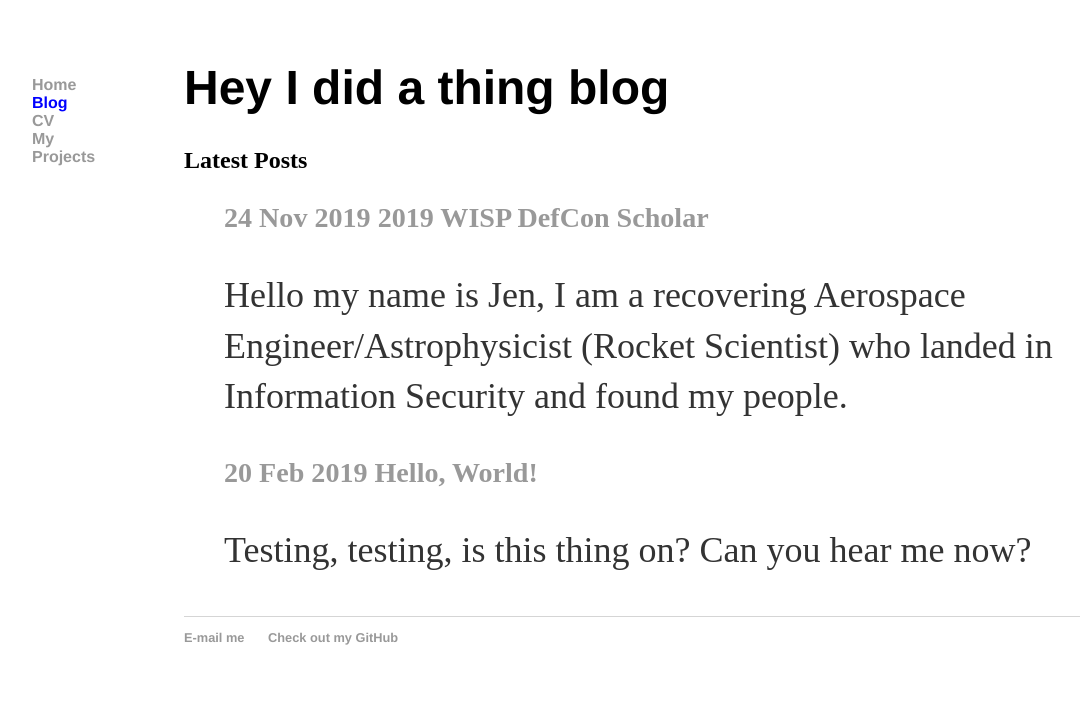
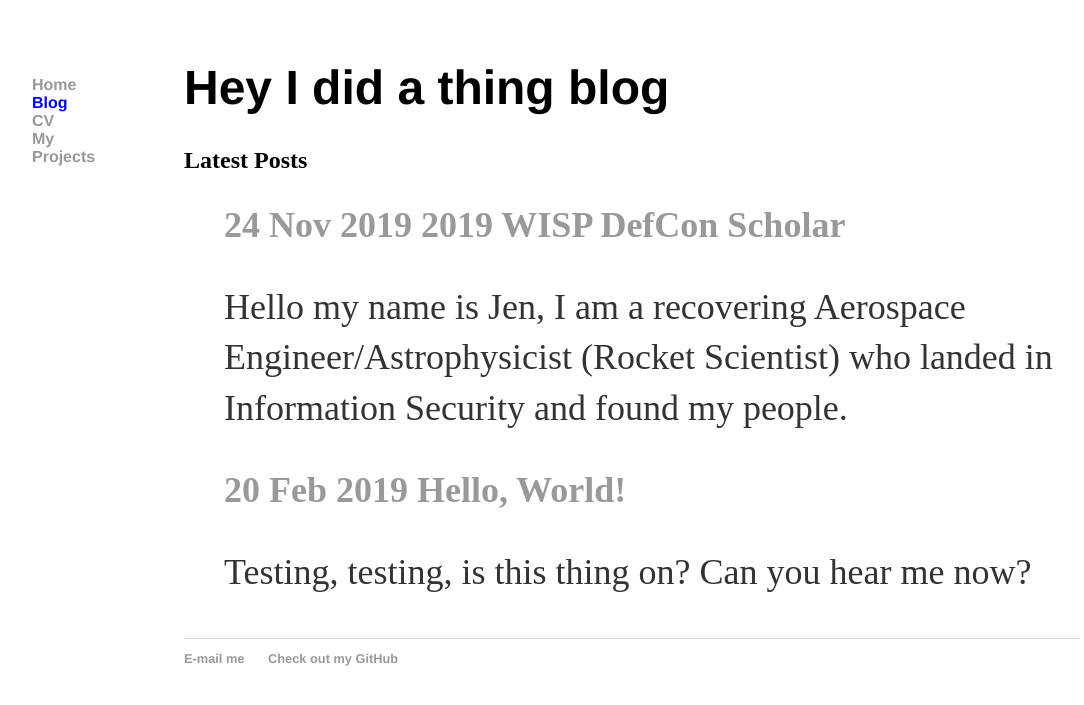
Before and after one commit to RocketGeek42/rocketgeek.github.io, a Jekyll site: the page built from blog/index.html, in a window 1280 px wide. Shown: the top 705 px of the page, without its empty margins (8-1092 px from the left). Built offline with Jekyll 4.4.1, drawn with Linux system fonts in a browser that asks for light colours.

```diff
--- a/blog/index.html
+++ b/blog/index.html
@@ -8,7 +8,7 @@ title: Hey I did a thing blog
 
 	  {% for post in site.posts %}
 	    <li>
-				<h3><a href="{{ post.url }}">{{ post.date | date_to_string }} {{ post.title }}</a></h3>
+				<h2><a href="{{ post.url }}">{{ post.date | date_to_string }} {{ post.title }}</a></h2>
 				<p>{{ post.excerpt}}</p>
 			</li>
 	  {% endfor %}
```
